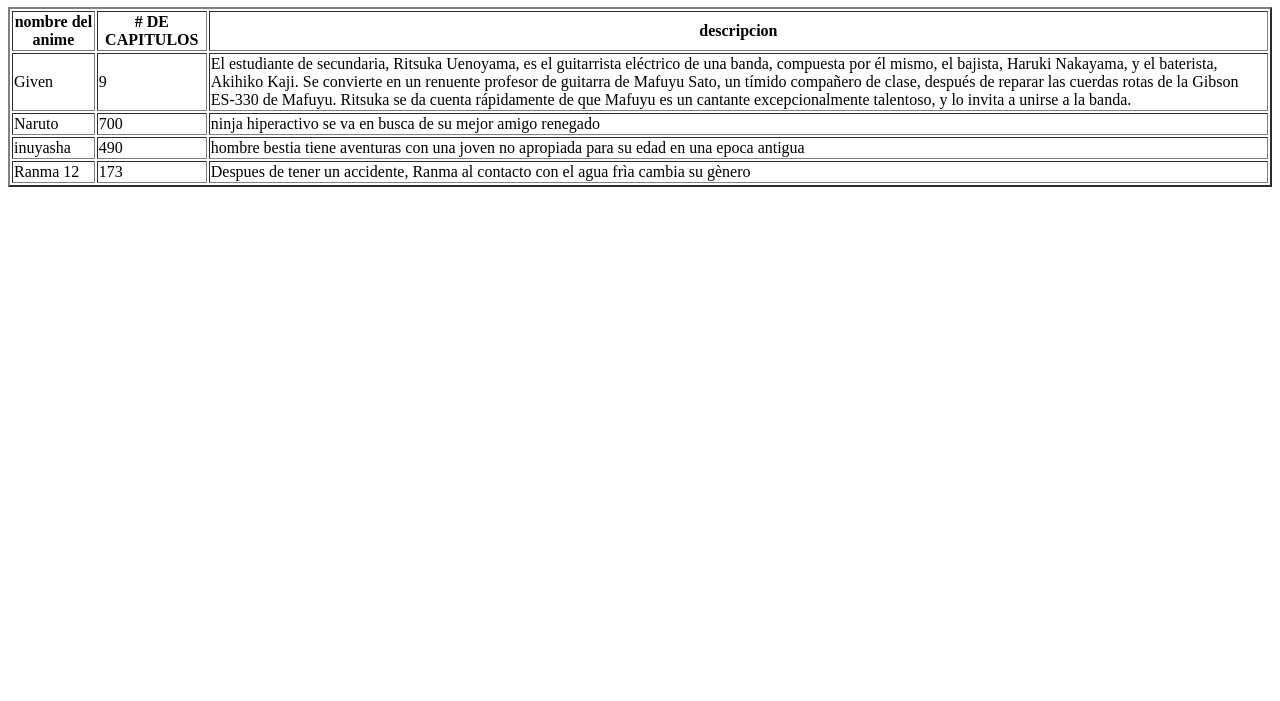
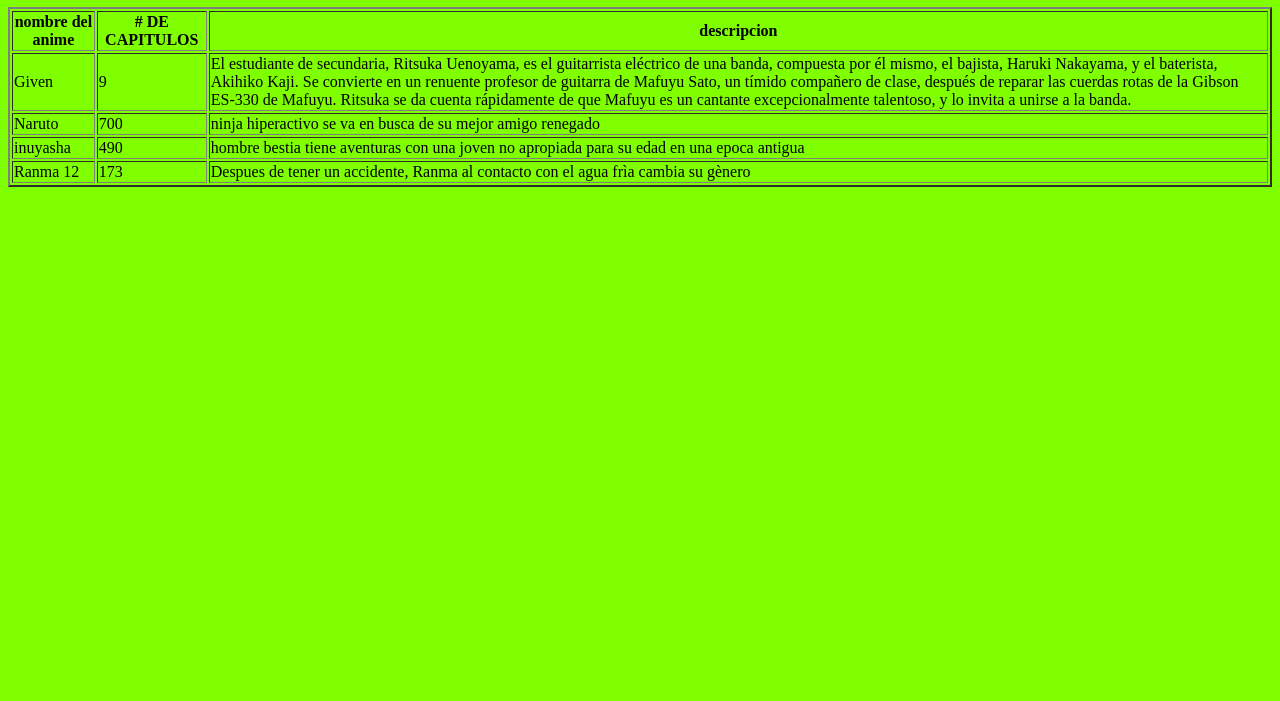
Before and after one commit to juanjoviper/anime-Webpage, a plain HTML site: page tabla.html in a window 1280 px wide. Shown: the part 99-800 px from the top of the page. Drawn offline with Linux system fonts and the light colour scheme.

Commit message:
version 5.0

```diff
--- a/tabla.html
+++ b/tabla.html
@@ -8,7 +8,7 @@
     <title>Document</title>
 </head>
 
-<body>
+<body style="background-color: chartreuse">
     <a href="index.html">Ir a página principal</a>
     <h1>LOS MEJORES ANIMES</h1>
     <table border="2px solid black">
```
